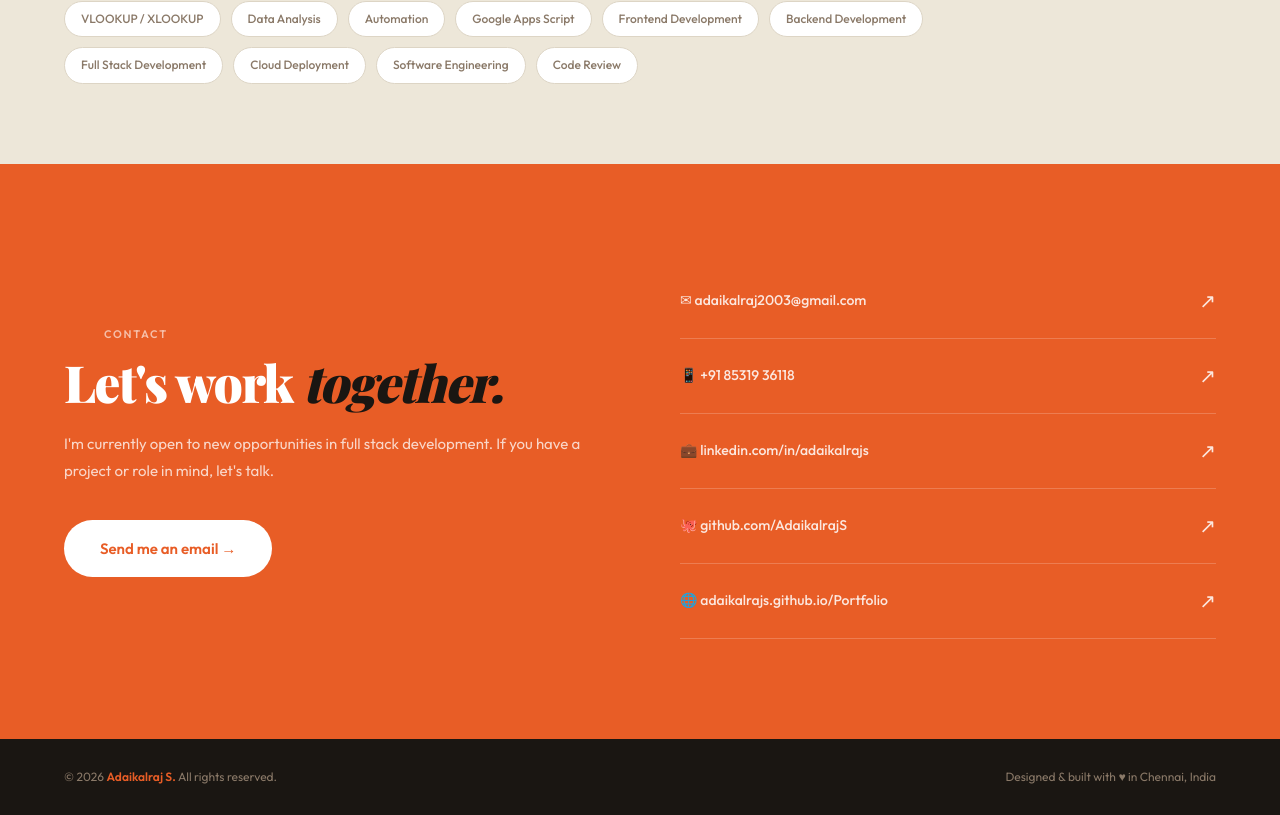
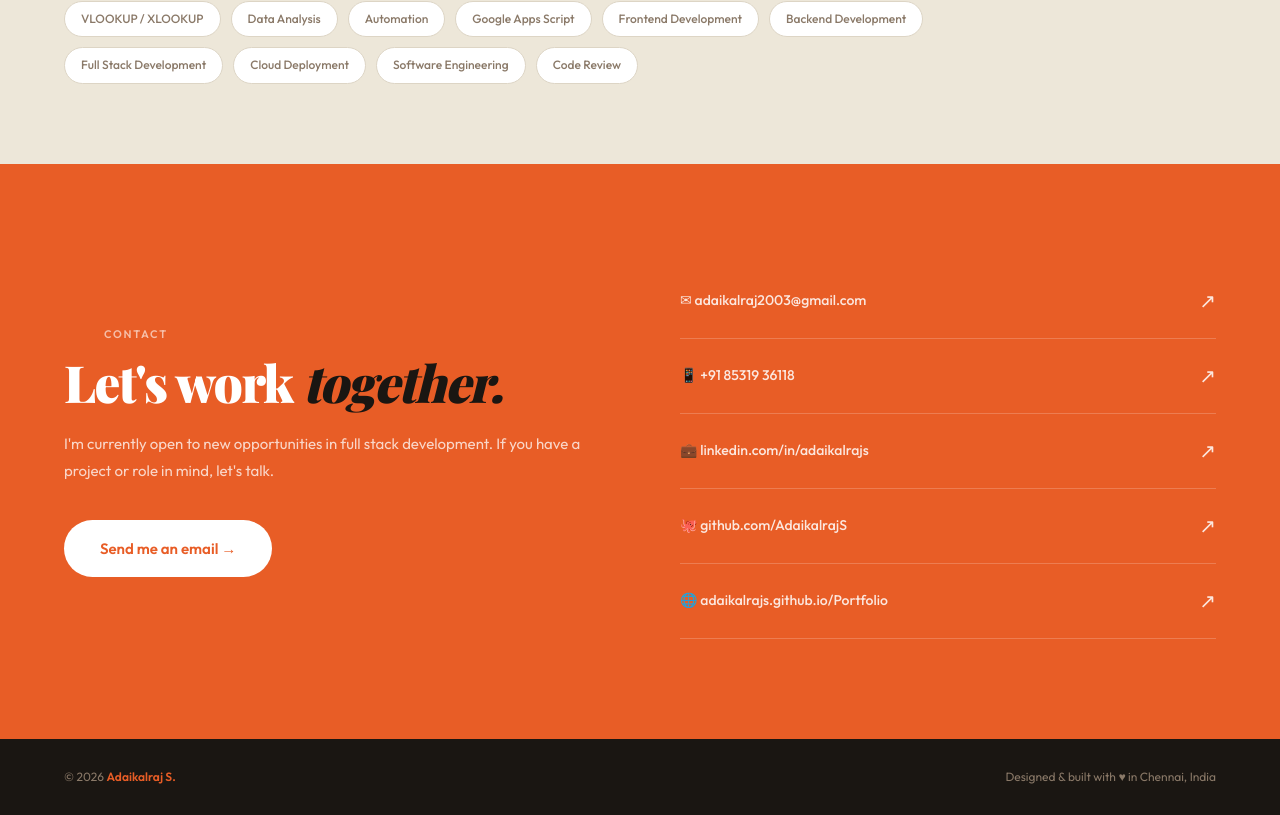
Before and after one commit to AdaikalrajS/Portfolio, a plain HTML site: page index.html in a window 1280 px wide. Shown: the part 6731-7546 px from the top of the page. Drawn offline with nearby package versions, Linux system fonts and the light colour scheme; a web font is replaced by a local one.

Commit message:
Update index.html

```diff
--- a/index.html
+++ b/index.html
@@ -1041,7 +1041,7 @@ footer strong { color: var(--orange); }
 </section>
 
 <footer>
-  <span>© 2026 <strong>Adaikalraj S.</strong> All rights reserved.</span>
+  <span>© 2026 <strong>Adaikalraj S.</strong></span>
   <span>Designed &amp; built with ♥ in Chennai, India</span>
 </footer>
 
```
